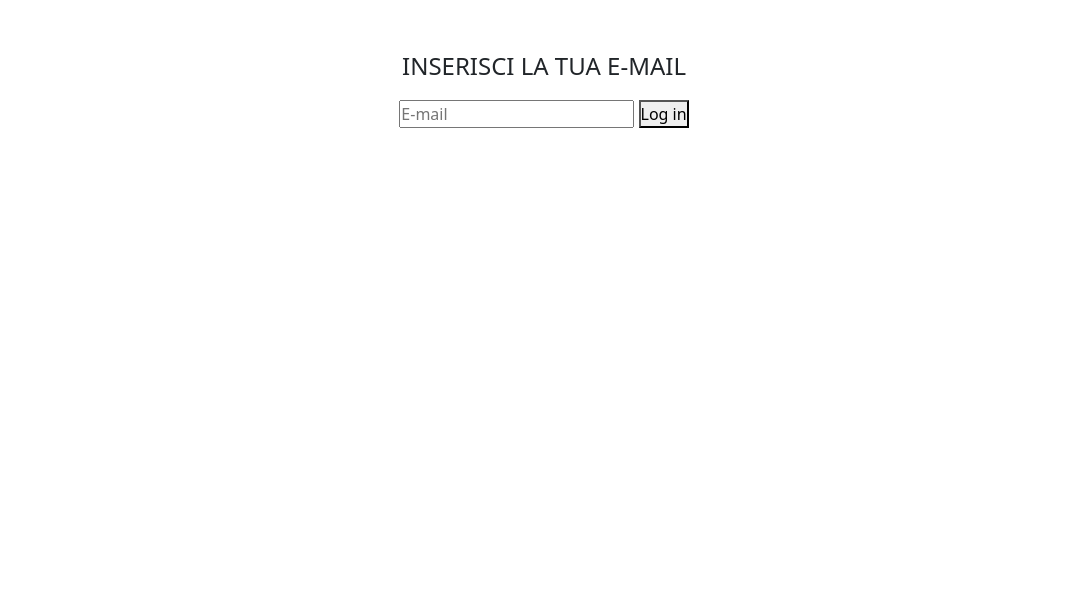
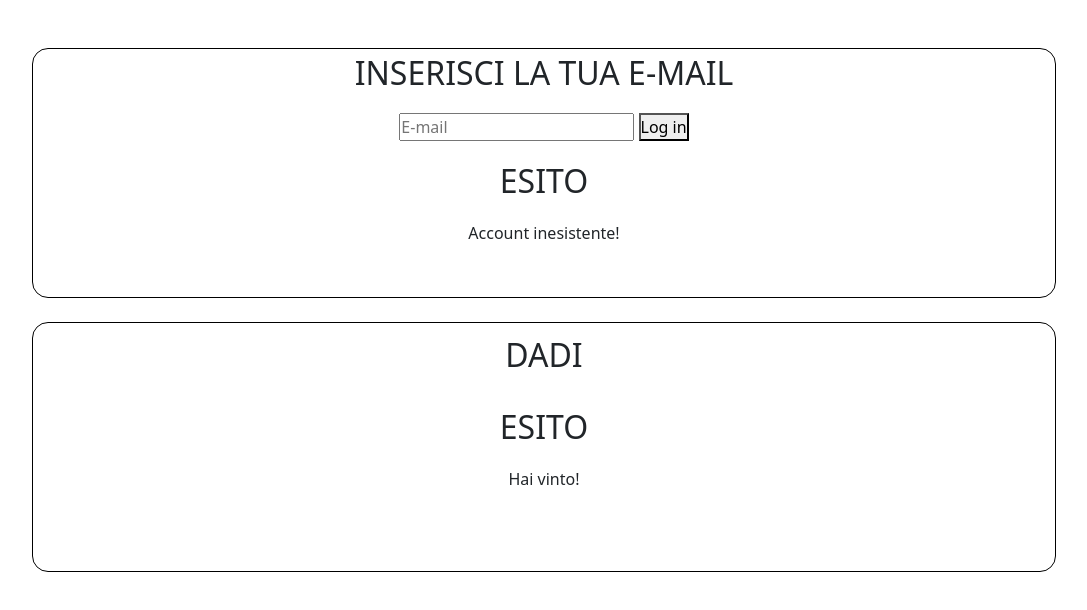
Before and after one commit to PasqualeAragosa/js-mail-dadi, a plain HTML site: page index.html in a window 1280 px wide. Both pictures are taken after a click on the button "Log in". Shown: the whole page, without its empty margins (96-1183 px from the left). Drawn offline with nearby package versions, Linux system fonts and the light colour scheme.

Commit message:
add diceEl

```diff
--- a/assets/css/style.css
+++ b/assets/css/style.css
@@ -7,6 +7,10 @@
 
 img {
     max-width: 100%;
+}
+
+p {
+    font-size: 2rem;
 }
 
 .wrapper {
@@ -28,8 +32,16 @@ img {
 /* #endregion Header */
 
 /* #region Main */
-p {
-    font-size: 1.5rem;
+.validator {
+    border: 1px solid black;
+    border-radius: 1rem;
+    height: 250px;
+}
+
+.dice {
+    border: 1px solid black;
+    border-radius: 1rem;
+    height: 250px;
 }
 /* #endregion Main */
 
--- a/assets/js/main.js
+++ b/assets/js/main.js
@@ -15,7 +15,7 @@ const buttonEl = document.querySelector('button');
 buttonEl.addEventListener('click',
     function () {
         const userEmail = document.getElementById('email').value;
-        const boxEl = document.querySelector('check');
+        const boxEl = document.querySelector('.check_mail');
         //console.log(boxEl);
         let issue = `Account inesistente!`;
 
@@ -25,18 +25,19 @@ buttonEl.addEventListener('click',
             }
         }
         //alert(issue);
-        boxEl.append(issue);
+        boxEl.insertAdjacentHTML('beforeend', issue);
 
         const userNum = Math.floor((Math.random() * 6) + 1);
         const pcNum = Math.floor((Math.random() * 6) + 1);
-
+        const diceEl = document.querySelector('.check_dice');
+        console.log(userNum, pcNum);
 
         if (userNum > pcNum) {
-            //alert('Hai vinto!');
+            diceEl.insertAdjacentHTML('beforeend', `Hai vinto!`);
         } else if (pcNum > userNum) {
-            //alert('Hai perso!');
+            diceEl.insertAdjacentHTML('beforeend', `Hai perso!`);
         } else {
-            //alert('Pareggio');
+            diceEl.insertAdjacentHTML('beforeend', `Pareggio!`);
         }
     }
 )
--- a/index.html
+++ b/index.html
@@ -22,10 +22,18 @@
                 <p class="text-uppercase">Inserisci la tua E-mail</p>
                 <input type="email" name="email" id="email" placeholder="E-mail">
                 <button class="button">Log in</button>
-                <div class="check"></div>
-                <!-- /.check -->
+                <div class="check_mail my-3">
+                    <p class="text-uppercase">Esito</p>
+                </div>
             </div>
             <!-- /.validator -->
+            <div class="dice text-center mt-4">
+                <p class="text-uppercase py-2">Dadi</p>
+                <div class="check_dice my-3">
+                    <p class="text-uppercase">Esito</p>
+                </div>
+            </div>
+            <!-- /.dice -->
         </div>
         <!-- /.wrapper -->
     </main>
```
